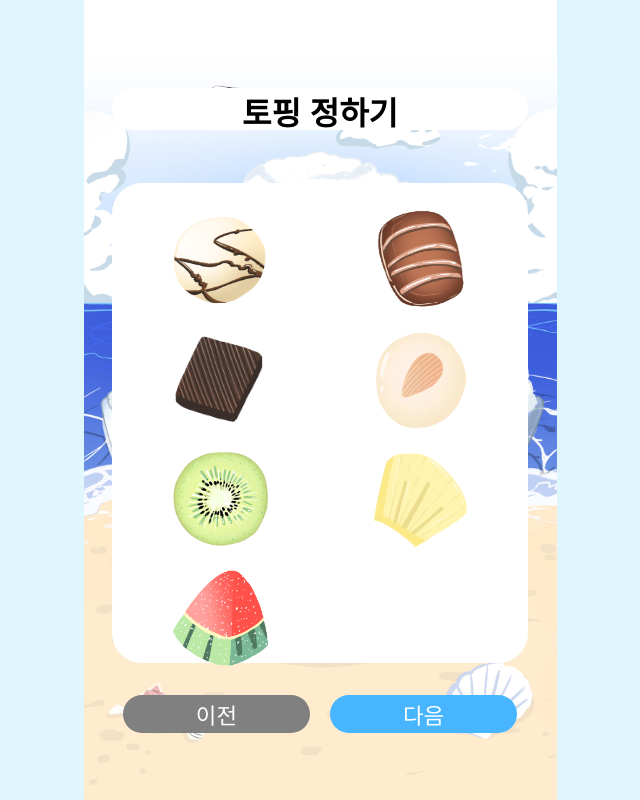
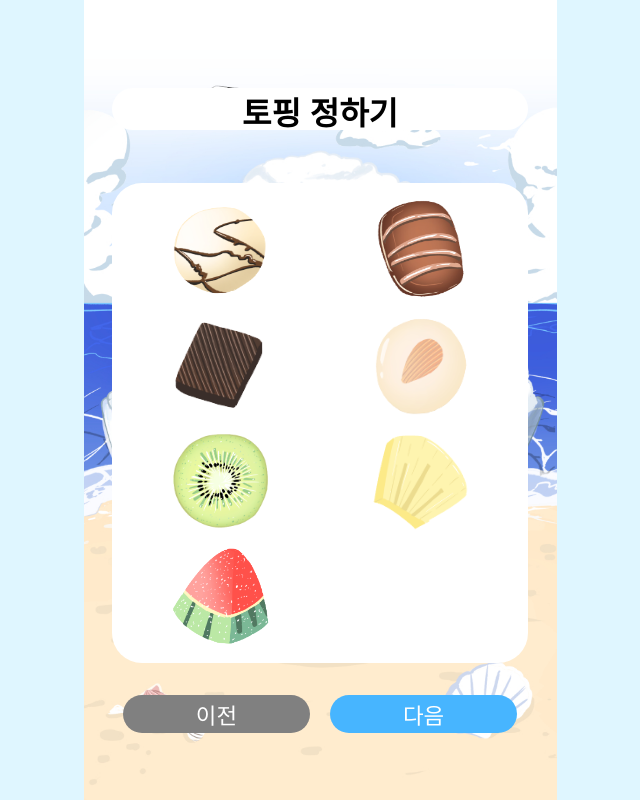
Before and after one commit to heading1/WYLSBingsu, a React app in the folder client/: page /1/write in a window 1280 px wide. Shown: the whole page, without its empty margins (320-960 px from the left). Built offline with nearby package versions, Linux system fonts and the light colour scheme; a web font is replaced by a local one.

Commit message:
[#143]feat: 토핑 선택 구현

```diff
--- a/client/src/pages/write-page/components/SelectTopingStyle.tsx
+++ b/client/src/pages/write-page/components/SelectTopingStyle.tsx
@@ -18,7 +18,7 @@ export const ToppingContainer = styled.div`
   grid-template-columns: repeat(2, auto);
   height: 100%;
   width: 100%;
-  padding: 1rem 0.5rem;
+  padding: 0.5rem 0.5rem;
 `;
 
 export const ToppingImg = styled.img<ToppingProps>`
@@ -31,10 +31,14 @@ export const ToppingDiv = styled.div`
   display: flex;
   justify-content: center;
   align-items: center;
-  width: 120px;
-  height: 120px;
+  width: 110px;
+  height: 110px;
 
   :hover {
-    border: 3px solid ${(props) => props.theme.point2};
+    border: 3px solid ${(props) => props.theme.orange};
+  }
+
+  &.select {
+    border: 3px solid ${(props) => props.theme.orange};
   }
 `;
--- a/client/src/pages/write-page/components/SelectTopping.tsx
+++ b/client/src/pages/write-page/components/SelectTopping.tsx
@@ -13,6 +13,7 @@ import {
   pineapple,
   watermelon,
 } from '@/assets/images';
+import { useState } from 'react';
 
 const toppingList = [
   chocolate1,
@@ -25,12 +26,20 @@ const toppingList = [
 ];
 
 const SelectTopping: React.FC = () => {
+  const [select, setSelect] = useState<number>();
+
   return (
     <Wrapper>
       <ToppingContainer>
         {toppingList.map((topping, index) => (
-          <ToppingDiv>
-            <ToppingImg key={index} src={topping} />
+          <ToppingDiv className={select === index ? 'select' : ''}>
+            <ToppingImg
+              key={index}
+              src={topping}
+              onClick={() => {
+                setSelect(index);
+              }}
+            />
           </ToppingDiv>
         ))}
       </ToppingContainer>
```
